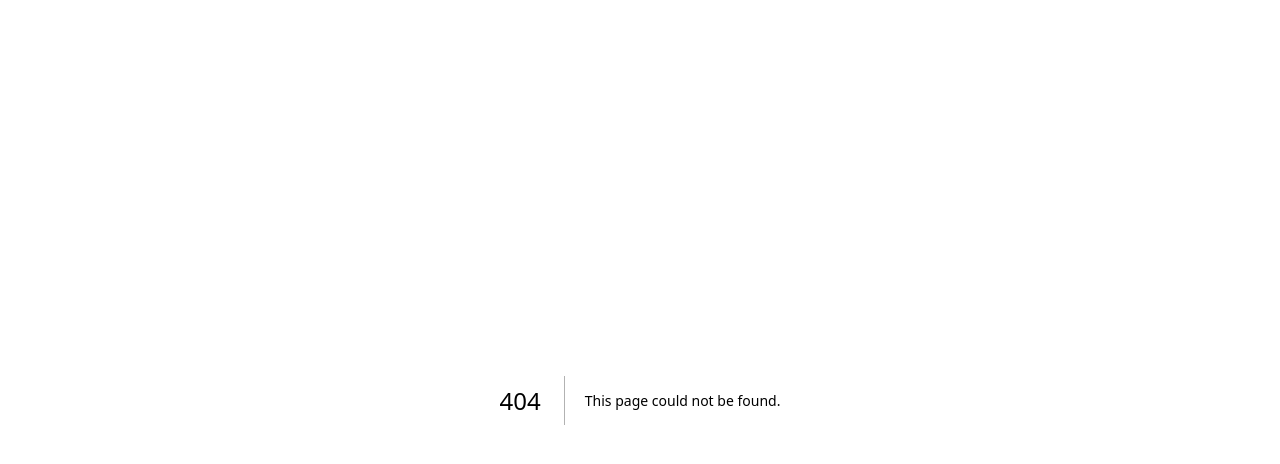
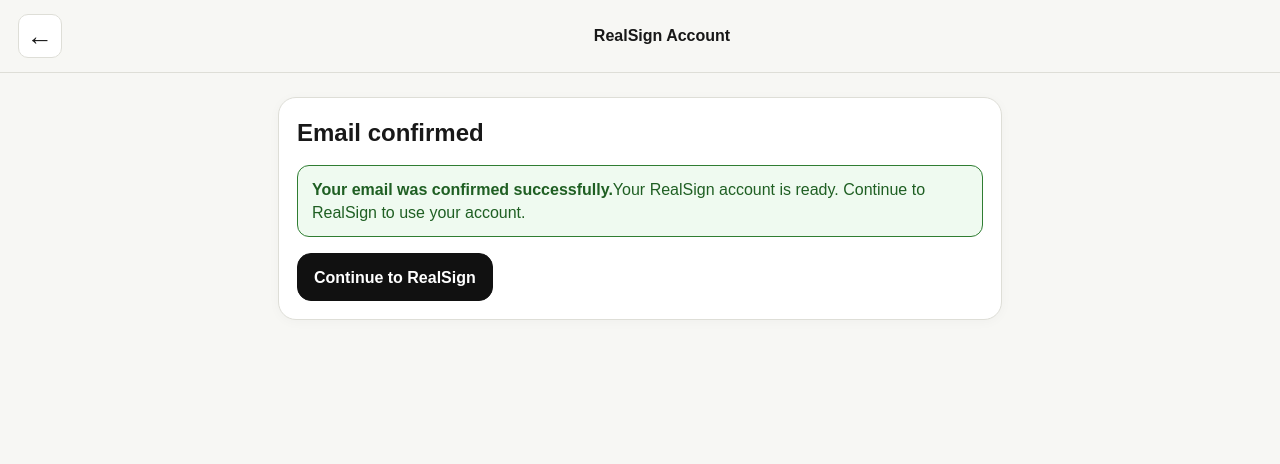
Before and after one commit to tangotea/realsign-sandbox, a Next.js app: page /auth/confirmed in a window 1280 px wide. Before the commit this address had no page. Shown: the top 464 px of the page. Built offline with nearby package versions, Linux system fonts and the light colour scheme.

Commit message:
Fix account confirmation callback flow

```diff
--- /dev/null
+++ b/app/auth/confirmed/page.tsx
@@ -0,0 +1,39 @@
+import Link from "next/link";
+
+export default async function AuthConfirmedPage({
+  searchParams,
+}: {
+  searchParams: Promise<{ error?: string }>;
+}) {
+  const { error } = await searchParams;
+  const failed = error === "confirmation";
+
+  return (
+    <div className="shell">
+      <header className="topbar">
+        <Link href="/">←</Link>
+        <strong>RealSign Account</strong>
+        <span />
+      </header>
+      <main className="main">
+        <section className="card">
+          <h1 style={{ margin: 0 }}>{failed ? "Email confirmation" : "Email confirmed"}</h1>
+          {failed ? (
+            <div className="auth-error" role="alert">
+              <strong>We could not confirm this email link.</strong>
+              <span>The link may have expired or already been used. You can try signing in or request a new confirmation email.</span>
+            </div>
+          ) : (
+            <div className="auth-success" role="status">
+              <strong>Your email was confirmed successfully.</strong>
+              <span>Your RealSign account is ready. Continue to RealSign to use your account.</span>
+            </div>
+          )}
+          <div className="row wrap" style={{ marginTop: 16 }}>
+            <Link className="btn" href={failed ? "/sign-in" : "/profile"}>{failed ? "Go to sign in" : "Continue to RealSign"}</Link>
+          </div>
+        </section>
+      </main>
+    </div>
+  );
+}
--- a/components/AuthPanel.tsx
+++ b/components/AuthPanel.tsx
@@ -61,7 +61,7 @@
           email,
           password,
           options: {
-            emailRedirectTo: `${window.location.origin}/auth/callback`,
+            emailRedirectTo: `${window.location.origin}/auth/callback?next=/auth/confirmed`,
             data: {
               first_name: firstName,
               last_name: lastName,
```
Also changed, not shown: app/auth/callback/route.ts (+9 -2 lines).
